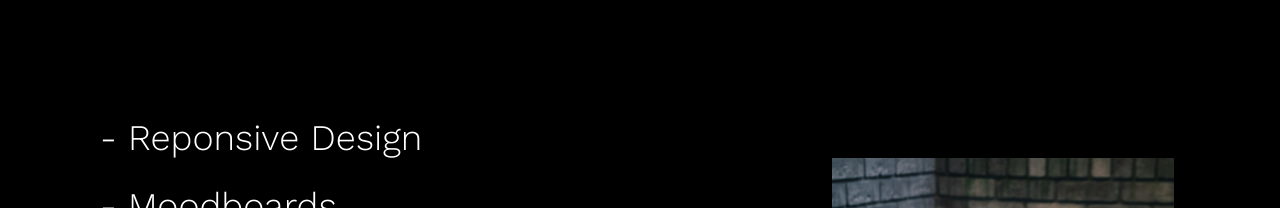
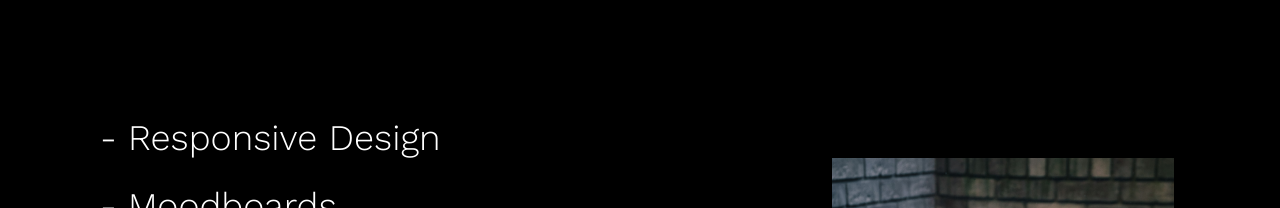
Before and after one commit to ywakili18/reliancecreative, a Next.js app: page /services in a window 1280 px wide. Shown: the part 2795-3003 px from the top of the page. Built offline with nearby package versions, Linux system fonts and the light colour scheme.

Commit message:
reponsive

```diff
--- a/components/services-components/design/ServiceDesignFacts.js
+++ b/components/services-components/design/ServiceDesignFacts.js
@@ -1,7 +1,7 @@
 import Image from 'next/image'
 const ServiceDesignFacts = () => {
   const designServices = [
-    { name: 'Reponsive Design' },
+    { name: 'Responsive Design' },
     { name: 'Moodboards' },
     { name: 'Site Architecture' },
     { name: 'Wireframing' },
```
